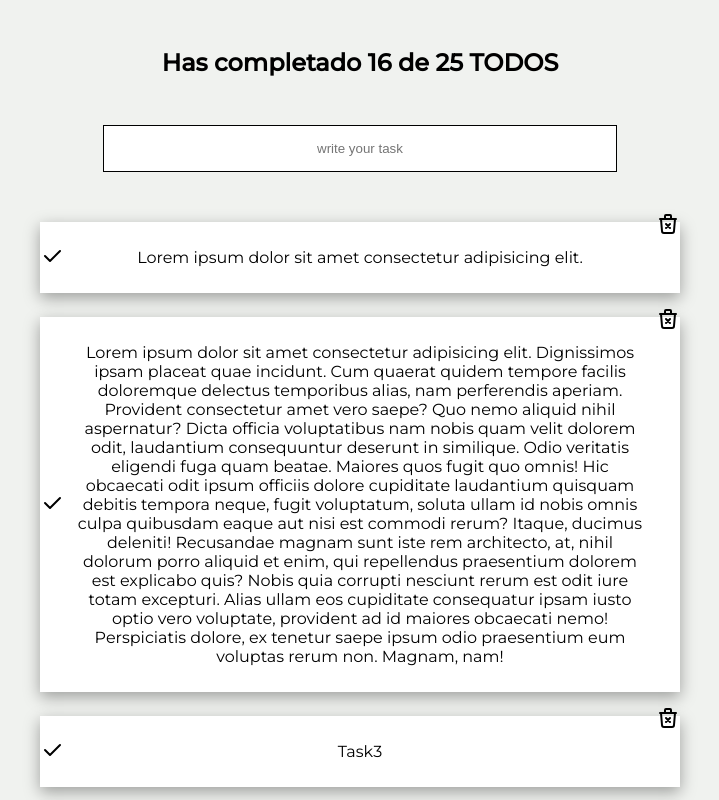
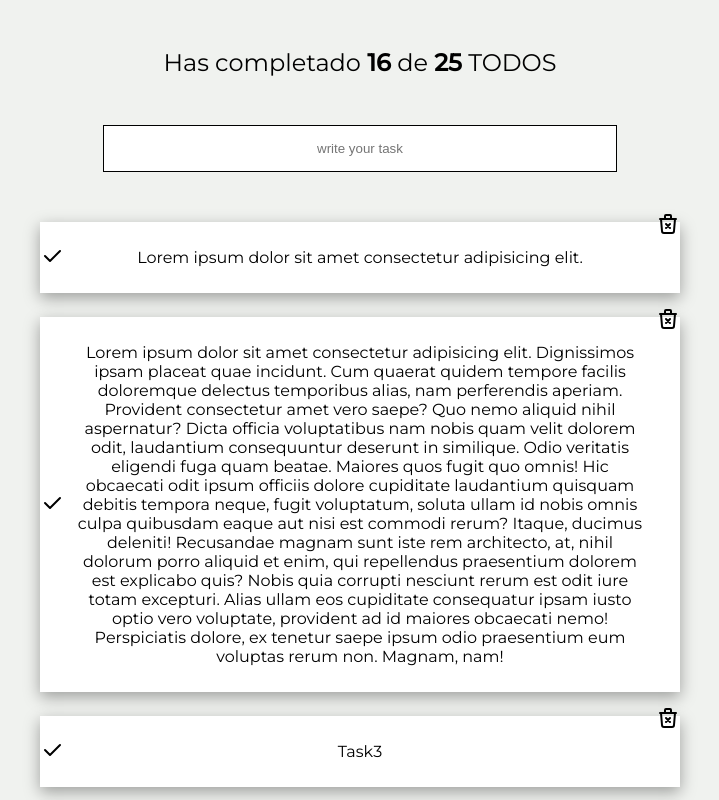
Before and after one commit to cristianDevia/task-manager-react, a React (Create React App) app: page / in a window 1280 px wide. Shown: the top 800 px of the page, without its empty margins (280-999 px from the left). Built offline with nearby package versions, Linux system fonts and the light colour scheme.

Commit message:
add text style correction

```diff
--- a/src/components/TodoCounter/TodoCounter.css
+++ b/src/components/TodoCounter/TodoCounter.css
@@ -1,6 +1,10 @@
 h1 {
   font-size: var(--fontSize_lg);
+  font-weight: normal;
   text-align: center;
   margin: 0;
   padding: 48px;
 }
+h1 span {
+  font-weight: bold;
+}
--- a/src/components/TodoCounter/TodoCounter.js
+++ b/src/components/TodoCounter/TodoCounter.js
@@ -1,5 +1,10 @@
 import "./TodoCounter.css";
 function TodoCounter({ total, completed }) {
-  return <h1>{`Has completado ${completed} de ${total} TODOS`}</h1>;
+  return (
+    <h1>
+      {`Has completado `} <span>{completed}</span> {`de `}
+      <span>{total}</span> {` TODOS`}
+    </h1>
+  );
 }
 export { TodoCounter };
```
